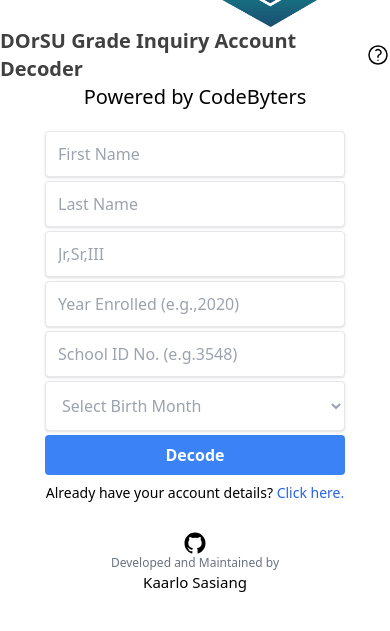
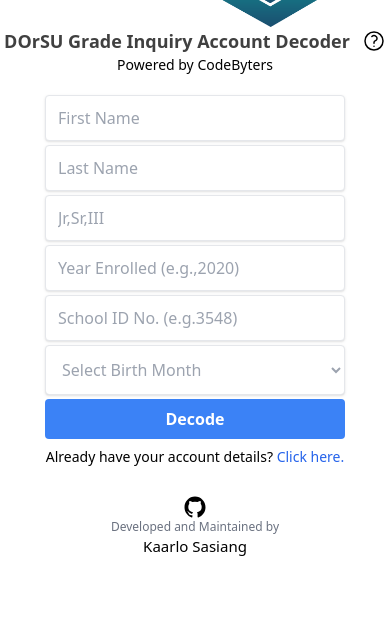
Before and after one commit to kaarlosasiang/dorsu-account-decoder, a website: page index.html in a window 390 px wide. Shown: the part 143-774 px from the top of the page. Drawn offline with Linux system fonts and the light colour scheme; some packages are replaced by stand-ins of ours; a script that the page names is missing.

Commit message:
Adjustment for font-size

```diff
--- a/index.html
+++ b/index.html
@@ -50,7 +50,7 @@
         </div>
         <div class="flex items-center gap-3">
           <h1
-            class="font-bold text-xl sm:text-2xl gap-3 items-center text-[#404040]"
+            class="font-bold text-lg sm:text-2xl gap-3 items-center text-[#404040]"
           >
             DOrSU Grade Inquiry Account Decoder
           </h1>
@@ -75,7 +75,7 @@
             </svg>
           </div>
         </div>
-        <span class="text-xl">Powered by CodeByters</span>
+        <span class="text-sm sm:text-xl">Powered by CodeByters</span>
       </div>
       <div class="m-5 flex flex-col justify-center items-center">
         <div
```
Also changed, not shown: assets/css/style.css.
